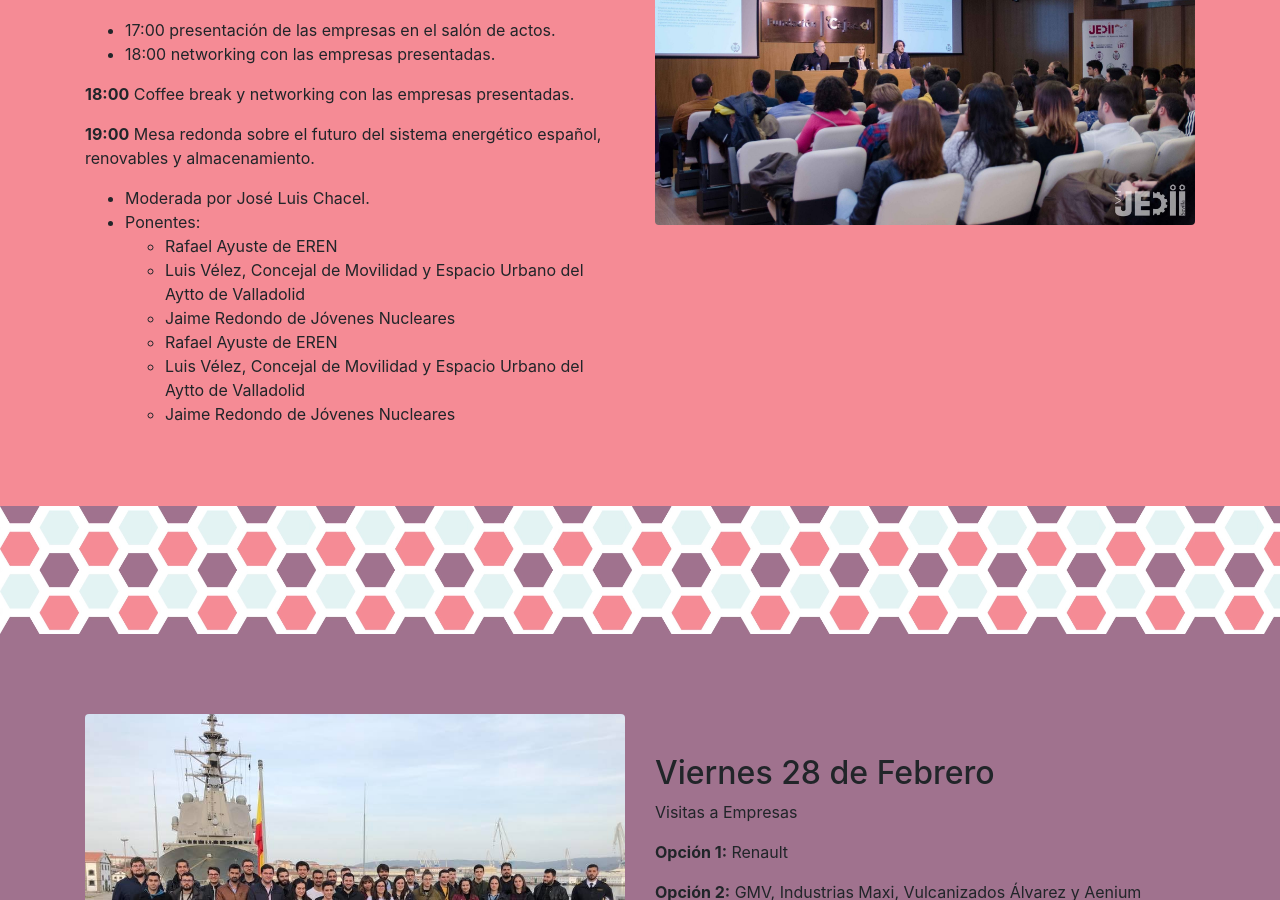
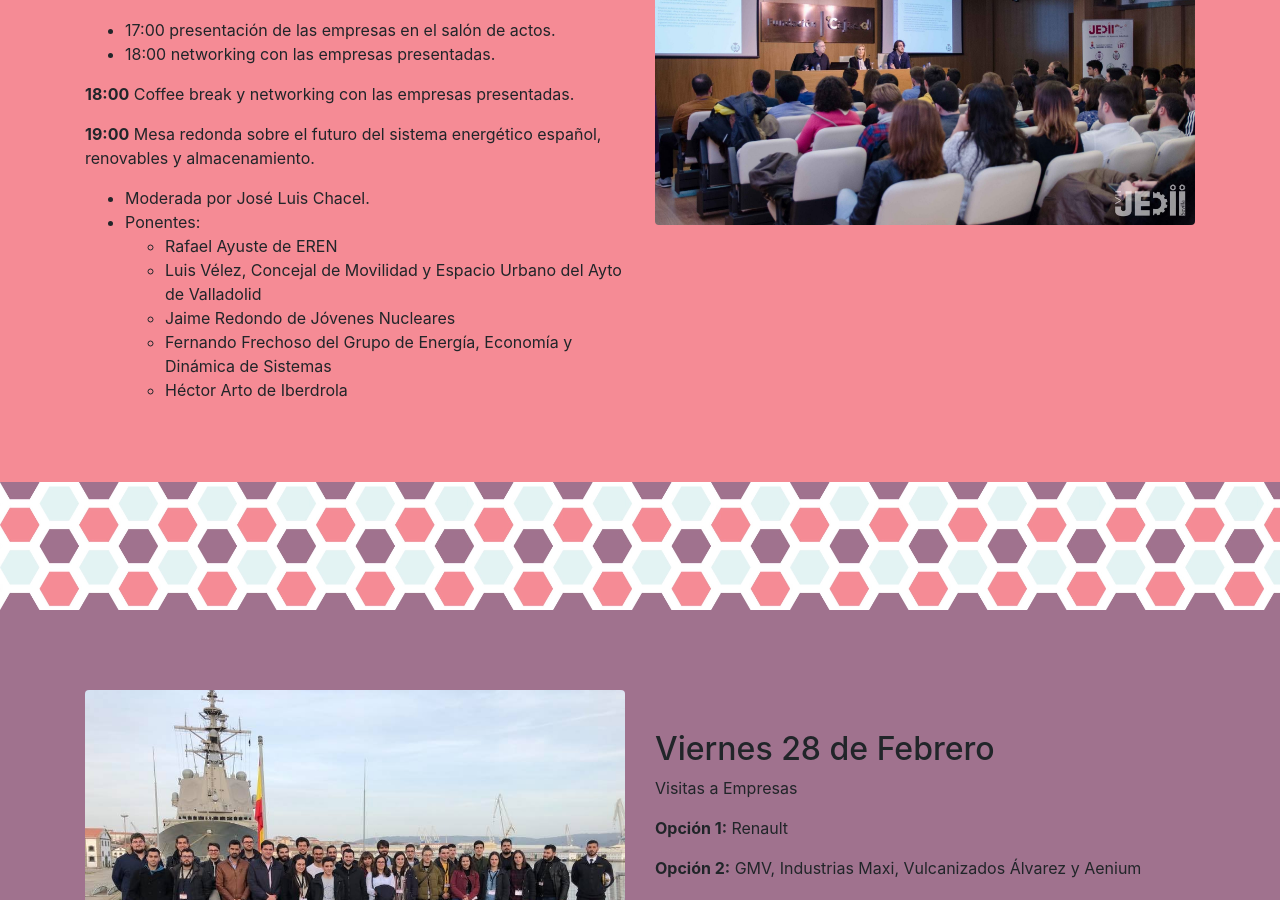
Before and after one commit to dele-eii/dele-eii.github.io, a Jekyll site: the page built from _pages/JEDII.md, in a window 1280 px wide and 900 px high, scrolled down 1313 px. Built offline with Jekyll 4.4.1, drawn with Linux system fonts in a browser that asks for light colours; nearby versions of some CDN libraries.

Commit message:
Update JEDII.md

```diff
--- a/_pages/JEDII.md
+++ b/_pages/JEDII.md
@@ -84,11 +84,10 @@
 - Moderada por José Luis Chacel.
 - Ponentes:
     - Rafael Ayuste de EREN
-    - Luis Vélez, Concejal de Movilidad y Espacio Urbano del Aytto de Valladolid
+    - Luis Vélez, Concejal de Movilidad y Espacio Urbano del Ayto de Valladolid
     - Jaime Redondo de Jóvenes Nucleares
-    - Rafael Ayuste de EREN
-    - Luis Vélez, Concejal de Movilidad y Espacio Urbano del Aytto de Valladolid
-    - Jaime Redondo de Jóvenes Nucleares
+    - Fernando Frechoso del Grupo de Energía, Economía y Dinámica de Sistemas
+    - Héctor Arto de Iberdrola
 
 
 
```
